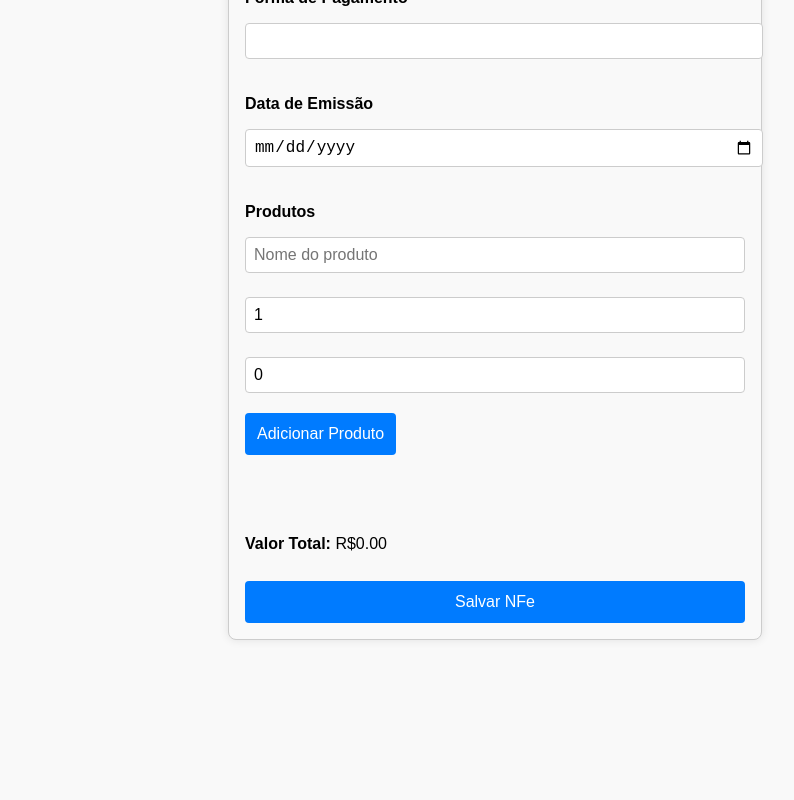
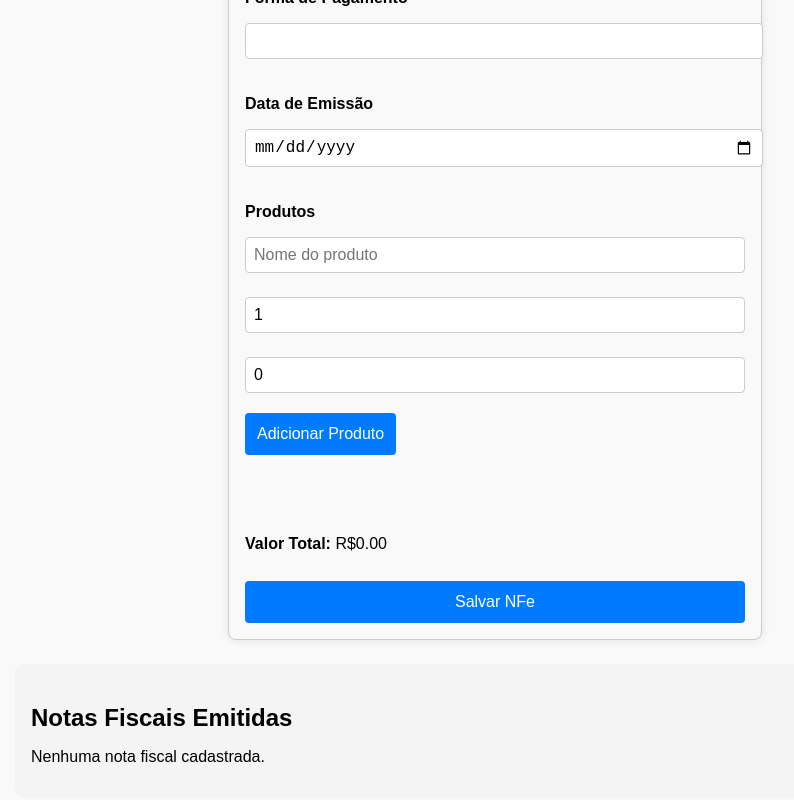
Before and after one commit to dnxpollo/sistema-clientes, a React (Vite) app: page / in a window 1280 px wide. Shown: the part 1461-2261 px from the top of the page, without its empty margins (145-939 px from the left). Before the commit the page ends 2173 px from the top, so only its background shows below. Built offline with nearby package versions, Linux system fonts and the light colour scheme.

Commit message:
Organizar sistema de NFe

```diff
--- a/src/App.tsx
+++ b/src/App.tsx
@@ -4,8 +4,9 @@ import { NFeProvider } from './context/NFeContext';
 import { FormularioCliente } from './components/FormularioCliente';
 import { ListaClientes } from './components/ListaClientes';
 import { FormularioNFe } from './components/FormularioNFe';
+import { ListaNFe } from './components/ListaNFe';
 import type { Cliente } from './types/Cliente';
-import './App.css'; // opcional para estilos globais
+import './App.css';
 
 function App() {
   const [clienteEditando, setClienteEditando] = useState<Cliente | null>(null);
@@ -27,6 +28,7 @@ function App() {
           <section className="nfe-section">
             <h2>Preenchimento de NFe</h2>
             <FormularioNFe onSalvar={(nfe) => console.log('NFe salva:', nfe)} />
+            <ListaNFe />
           </section>
         </main>
       </NFeProvider>
--- /dev/null
+++ b/src/components/ListaNFe.css
@@ -0,0 +1,19 @@
+.lista-nfe {
+  margin-top: 24px;
+  padding: 16px;
+  background-color: #f4f4f4;
+  border-radius: 8px;
+}
+
+.nfe-item {
+  margin-bottom: 24px;
+  padding: 12px;
+  background-color: #fff;
+  border: 1px solid #ccc;
+  border-radius: 6px;
+}
+
+.produtos-lista {
+  margin-top: 8px;
+  padding-left: 20px;
+}
--- /dev/null
+++ b/src/components/ListaNFe.tsx
@@ -0,0 +1,43 @@
+import { useContext } from 'react';
+import { NFeContext } from '../context/NFeContext';
+import { ClienteContext } from '../context/ClienteContext';
+import './ListaNFe.css';
+
+export function ListaNFe() {
+  const { nfes } = useContext(NFeContext)!;
+  const { clientes } = useContext(ClienteContext)!;
+
+  const getClienteNome = (id: string) => {
+    const cliente = clientes.find((c) => c.id === id);
+    return cliente?.nome || 'Cliente não encontrado';
+  };
+
+  return (
+    <div className="lista-nfe">
+      <h2>Notas Fiscais Emitidas</h2>
+      {nfes.length === 0 ? (
+        <p>Nenhuma nota fiscal cadastrada.</p>
+      ) : (
+        <ul>
+          {nfes.map((nfe) => (
+            <li key={nfe.id} className="nfe-item">
+              <strong>Cliente:</strong> {getClienteNome(nfe.clienteId)}<br />
+              <strong>CNPJ Emitente:</strong> {nfe.cnpjEmitente}<br />
+              <strong>Forma de Pagamento:</strong> {nfe.formaPagamento}<br />
+              <strong>Data de Emissão:</strong> {nfe.dataEmissao}<br />
+              <strong>Valor Total:</strong> R${nfe.valorTotal.toFixed(2)}<br />
+              <strong>Produtos:</strong>
+              <ul className="produtos-lista">
+                {nfe.produtos.map((p, index) => (
+                  <li key={index}>
+                    {p.nome} – {p.quantidade} x R${p.valorUnitario.toFixed(2)}
+                  </li>
+                ))}
+              </ul>
+            </li>
+          ))}
+        </ul>
+      )}
+    </div>
+  );
+}
```
